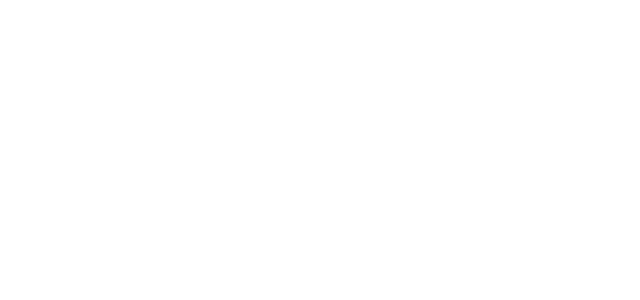
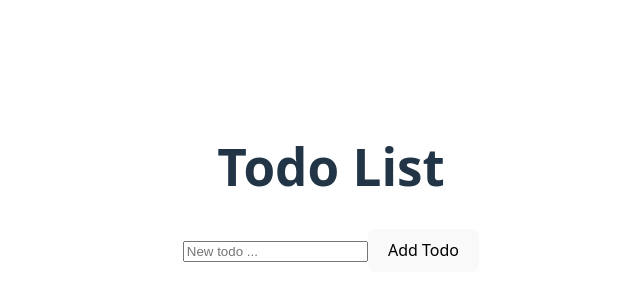
Before and after one commit to baraa-elhajj/SupabaseCRUD, a React (Vite) app: page / in a window 1280 px wide. Shown: the part 204-504 px from the top of the page, without its empty margins (309-949 px from the left). Built offline with nearby package versions, Linux system fonts and the light colour scheme.

Commit message:
Update App.jsx

```diff
--- a/src/App.jsx
+++ b/src/App.jsx
@@ -1,8 +1,29 @@
+import { useState } from "react";
 import "./App.css";
 import supabase from "./supabase-client";
 
 function App() {
-  return <></>;
+  const [todoList, setTodoList] = useState([]);
+  const [newTodo, setTodo] = useState("");
+
+  // CRUD functions goes here
+
+  return (
+    <>
+      <h1>Todo List</h1>
+      <div>
+        <input
+          type="text"
+          placeholder="New todo ..."
+          onChange={(e) => setNewTodo(e.target.value)}
+        />
+        <button>Add Todo</button>
+      </div>
+      <div>
+        <ul></ul>
+      </div>
+    </>
+  );
 }
 
 export default App;
```
